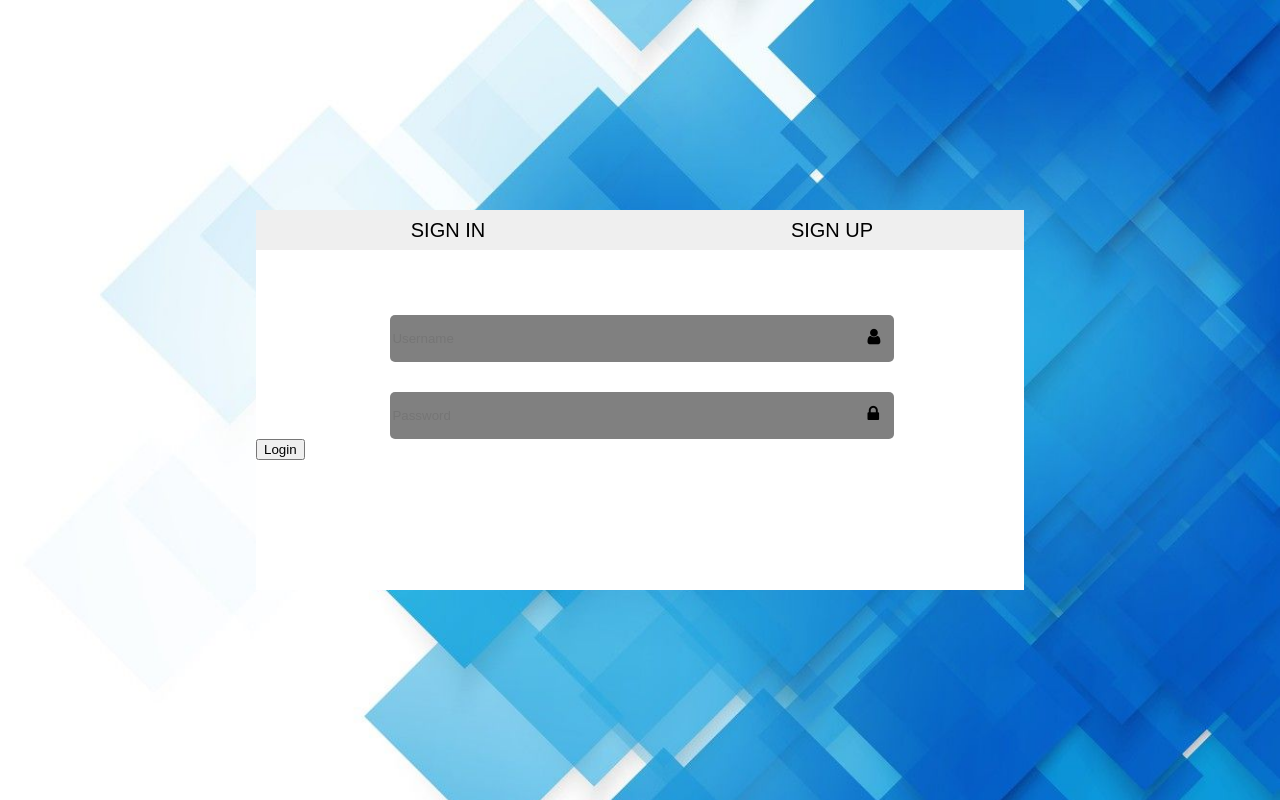
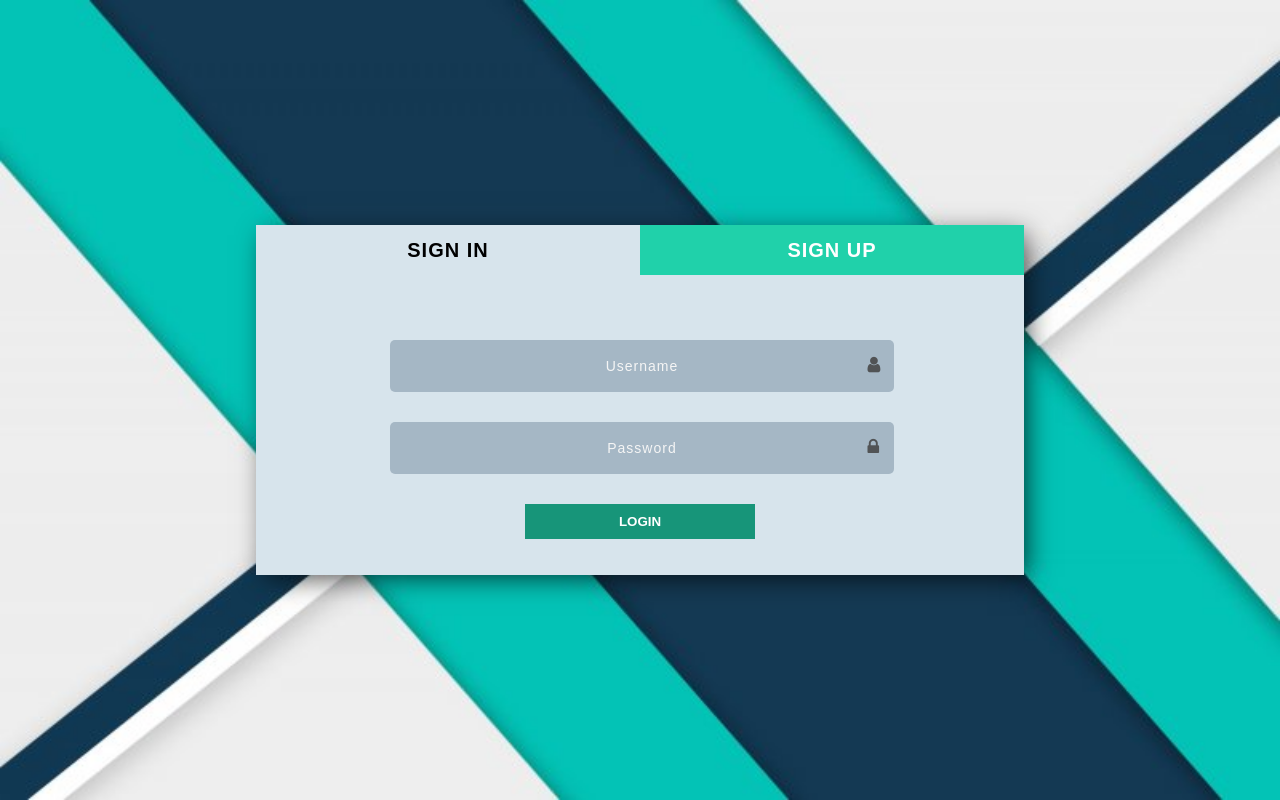
Before and after one commit to DenisKantic/sign-up_sign-in, a plain HTML site: page index.html in a window 1280 px wide. Drawn offline with Linux system fonts and the light colour scheme.

Commit message:
added css style for login btn, minor changes in body and container, colors...

```diff
--- a/style.css
+++ b/style.css
@@ -3,21 +3,23 @@ body{
     margin: 0;
     padding: 0;
     font-family: 'Roboto',sans-serif;
-    background: url("image2.jpg");
+    background: linear-gradient(rgba(0,0,0,0.7), rgba(0,0,0,0.7)), url("image7.jpg");
     background-size: cover;
+    background-repeat: no-repeat;
     box-sizing: border-box;
 }
 
 .container{
 
     width: 60%;
-    height: 380px;
-    background: #fff;
+    height: 350px;
+    background: #d7e4ec;
     position: absolute;
     top: 50%;
     left: 50%;
     transform: translate(-50%,-50%);
     box-sizing: border-box;
+    box-shadow: 6px 6px 26px -4px rgba(0,0,0,0.75);
 
 }
 
@@ -25,17 +27,20 @@ body{
 .btn-in{
 
     float: left;
+    background-color:#d7e4ec;
 }
 
 .btn-up{
 
     float: right;
+    background-color: #20D1AA;
+    color:white;
 }
 
 .btn{
 
     width: 50%;
-    height: 40px;
+    height: 50px;
     outline: none;
     border: none;
     text-align: center;
@@ -43,6 +48,8 @@ body{
     text-transform: uppercase;
     cursor: pointer;
     margin-bottom: 35px;
+    letter-spacing: 1px;
+    font-weight: 600;
 }
 
 .container input{
@@ -50,11 +57,14 @@ body{
     width: 65%;
     margin-left: 17.5%;
     margin-top: 30px;
-    height: 45px;
+    height: 50px;
     border: none;
-    background-color: gray;
     outline: none;
     border-radius: 5px;
+    text-align: center;
+    font-size: 14px;
+    background-color: #a5b7c5;
+    letter-spacing: 1px;
 
 }
 
@@ -62,4 +72,30 @@ body{
 
     font-size: 18px;
     margin-left: -30px;
+    color: #515355;
 }
+
+.login-btn{
+
+    width: 30%;
+    margin-left: 35%;
+    margin-top: 30px;
+    height: 35px;
+    outline: none;
+    border: none;
+    background-color: #179579;
+    text-transform: uppercase;
+    color: white;
+    font-weight: bold;
+    cursor: pointer;
+}
+
+.login-btn:hover{
+
+    background-color: #20D1AA;
+}
+
+input::placeholder{
+
+    color: #f5f5f5;
+}
```
Also changed, not shown: image3.jpg (added), image4.jpg (added), image5.jpg (added), image6.png (added), image7.jpg (added).
